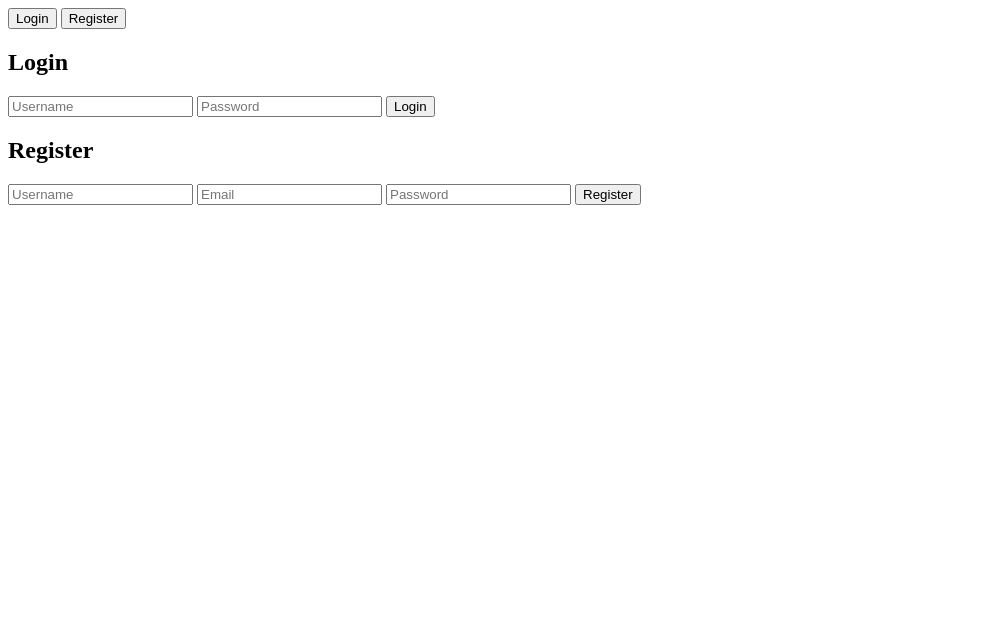
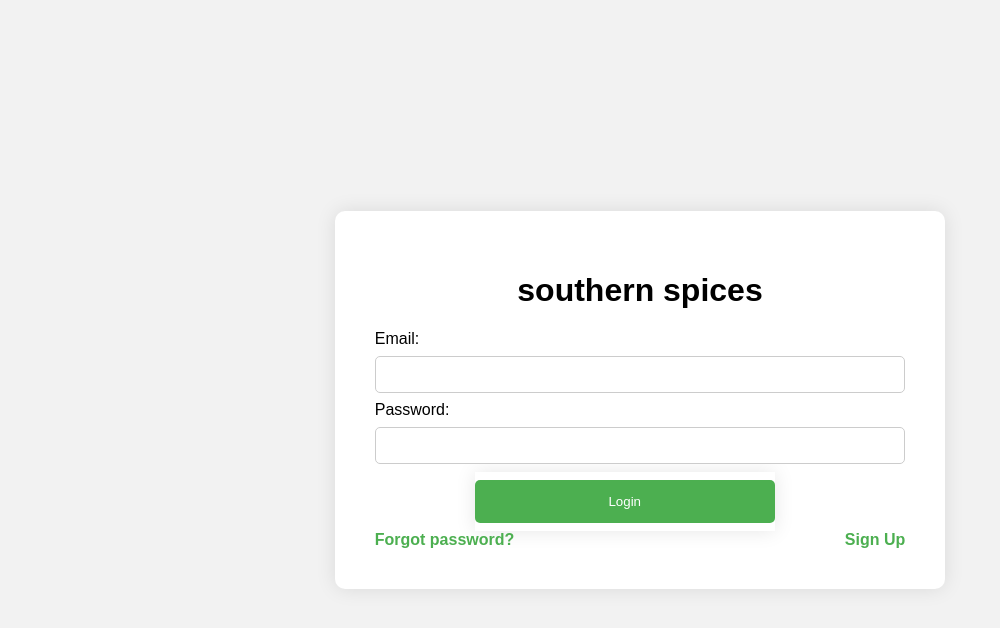
Before and after one commit to Praveena-p-17/restaurant_website, a plain HTML site: page login.html in a window 1280 px wide. Shown: the whole page, without its empty margins (0-1000 px from the left). Drawn offline with Linux system fonts and the light colour scheme.

Commit message:
Update login.html

```diff
--- a/login.html
+++ b/login.html
@@ -1,36 +1,124 @@
 <!DOCTYPE html>
 <html lang="en">
+
 <head>
     <meta charset="UTF-8">
     <meta name="viewport" content="width=device-width, initial-scale=1.0">
-    <title>Responsive Login & Register</title>
-    <link rel="stylesheet" href="styles.css">
+    <title>Login</title>
+    <style>
+        body {
+            font-family: Arial, sans-serif;
+            background-color: #f2f2f2;
+            margin: 0;
+            padding: 0;
+            display: flex;
+            justify-content: center;
+            align-items: center;
+            height: 100vh;
+        }
+
+        .container {
+            background-color: white;
+            padding: 40px;
+            border-radius: 10px;
+            box-shadow: 0px 0px 20px 0px rgba(0, 0, 0, 0.1);
+        }
+
+        h1 {
+            text-align: center;
+        }
+
+        img {
+            width: 200px;
+            height: auto;
+            display: block;
+            margin: 20px auto;
+        }
+
+        input[type="text"],
+        input[type="password"] {
+            width: 100%;
+            padding: 10px;
+            margin: 8px 0;
+            box-sizing: border-box;
+            border: 1px solid #ccc;
+            border-radius: 5px;
+        }
+
+        button {
+            width: 100%;
+            background-color: #4caf50;
+            color: white;
+            padding: 14px 20px;
+            margin: 8px 0;
+            border: none;
+            border-radius: 5px;
+            cursor: pointer;
+        }
+
+        button:hover {
+            background-color: #45a049;
+        }
+
+        .links {
+            display: flex;
+            justify-content: space-between;
+
+        }
+        .login-container {
+        /* background-color: white; */
+        padding: 0px;
+        border-radius: 0px;
+        box-shadow: 0px 0px 20px 0px rgba(0, 0, 0, 0.1);
+        text-align: center;
+        width: 300px; /* Set a fixed width for the container */
+        margin-left: 100px; /* Adjust margin-left to move the div to the right */
+    }
+
+        .links a {
+            text-decoration: none;
+            color: #4caf50;
+            font-weight: bold;
+        }
+    </style>
+    <head>
+        <!-- ... your other head elements ... -->
+        <script>
+            function validateLogin() {
+                var email = document.getElementById("email").value;
+                var password = document.getElementById("password").value;
+
+                // Perform your login validation logic here
+                // For example, you can check if the email and password are correct
+                // If valid, you can redirect the user to the dashboard page
+                // If invalid, you can display an error message to the user
+            }
+        </script>
+    </head>
+
 </head>
+
 <body>
-    <div class="form-container">
-        <div class="form-toggle">
-            <button id="loginBtn" onclick="showLogin()">Login</button>
-            <button id="registerBtn" onclick="showRegister()">Register</button>
+    <div class="container">
+        <h1>southern spices</h1>
+
+
+        <form>
+            <label for="email">Email:</label>
+            <input type="text" id="email" name="email" required>
+            <label for="password">Password:</label>
+            <input type="password" id="password" name="password" required>
+
+        </form>
+        <div class="login-container">
+            <a href="home.html">
+            <button type="submit">Login</button></a>
+            </div>
+        <div class="links" text-align="center">
+            <a href="password.html">Forgot password?</a>
+            <a href="signup.html">Sign Up</a>
         </div>
+    </div>
+</body>
 
-        <!-- Login Form -->
-        <form id="loginForm" class="form active">
-            <h2>Login</h2>
-            <input type="text" placeholder="Username" required>
-            <input type="password" placeholder="Password" required>
-            <button type="submit">Login</button>
-        </form>
-
-        <!-- Register Form -->
-        <form id="registerForm" class="form">
-            <h2>Register</h2>
-            <input type="text" placeholder="Username" required>
-            <input type="email" placeholder="Email" required>
-            <input type="password" placeholder="Password" required>
-            <button type="submit">Register</button>
-        </form>
-    </div>
-
-    <script src="scripts.js"></script>
-</body>
 </html>
```
